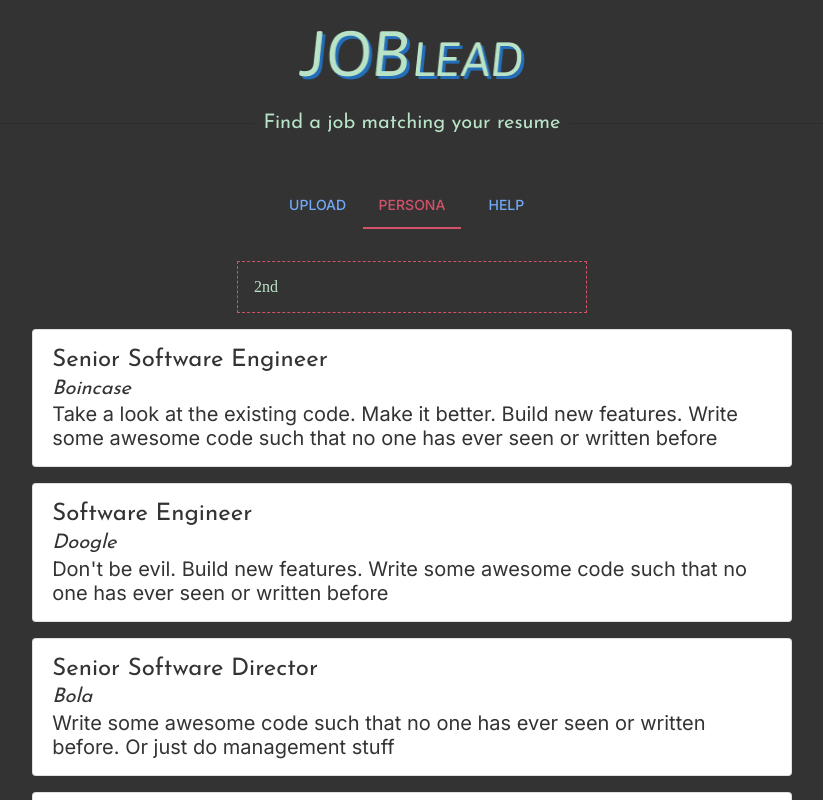
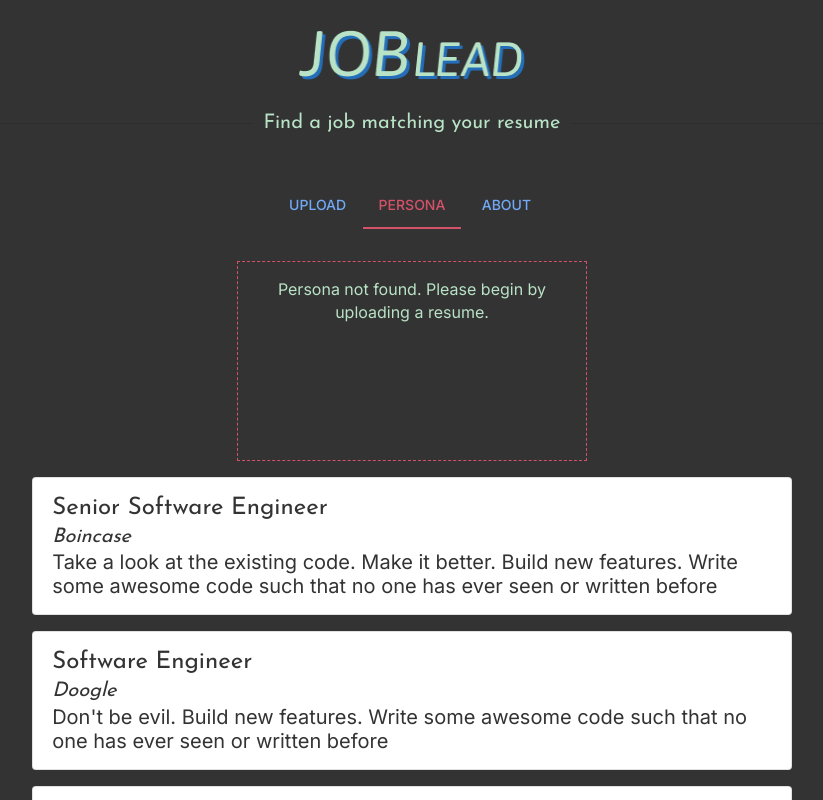
Before and after one commit to vipulvpatil/joblead, a Next.js app: page / in a window 1280 px wide. Both pictures are taken after a click on the tab "PERSONA". Shown: the top 800 px of the page, without its empty margins (228-1051 px from the left). Built offline with nearby package versions, Linux system fonts and the light colour scheme.

Commit message:
added some animation when switching tabs

```diff
--- /dev/null
+++ b/components/persona_div.js
@@ -0,0 +1,12 @@
+import {Stack, Typography} from "@mui/material"
+import styles from "@/styles/Home.module.css"
+
+const PersonaDiv = () => {
+  return (
+    <Stack direction="column" className={styles.personaStack} spacing={2}>
+      <Typography variant="body2">Persona not found. Please begin by uploading a resume.</Typography>
+    </Stack>
+  )
+}
+
+export default PersonaDiv
--- a/components/tab_container.js
+++ b/components/tab_container.js
@@ -1,35 +1,51 @@
 import {Tab, Tabs, Typography} from "@mui/material"
 import {useEffect, useState} from "react"
+import PersonaDiv from "@/components/persona_div"
+import UploadDiv from "@/components/upload_div"
 import styles from "@/styles/Home.module.css"
 
-const TabContainer = ({children}) => {
-  const [processedChildren, setProcessedChildren] = useState(children)
+const TabContainer = () => {
+  const [tabContent, setTabContent] = useState(<UploadDiv/>)
   const [value, setValue] = useState(0)
+  const [height, setHeight] = useState("150px")
 
   const onChange = (e, newValue) => {
     setValue(newValue)
   }
 
   useEffect(() => {
-    let index = -1
-    const newChilden = children.map(child => {
-      index++
-      if (index != value) {
-        return <div className={styles.hidden} key={child.key}>{child}</div>
-      }
-      return <div key={child.key}>{child}</div>
-    })
-    setProcessedChildren(newChilden)
-  }, [children, value])
+    switch(value) {
+      case 0:
+        setTabContent(<UploadDiv/>)
+        break
+      case 1:
+        setTabContent(<PersonaDiv/>)
+        break
+      case 2:
+        setTabContent(<div>3</div>)
+        break
+    }
+  }, [value])
+
+  useEffect(() => {
+    switch(value) {
+      case 0:
+        setHeight("150px")
+        break
+      case 1:
+        setHeight("200px")
+        break
+    }
+  }, [value])
 
   return <>
     <Tabs value={value} onChange={onChange} centered className={styles.subheader}>
       <Tab label={<Typography variant="tab">Upload</Typography>} />
       <Tab label={<Typography variant="tab">Persona</Typography>} />
-      <Tab label={<Typography variant="tab">Help</Typography>} />
+      <Tab label={<Typography variant="tab">About</Typography>} />
     </Tabs>
-    <div className={styles.tabContent}>
-      {processedChildren}
+    <div className={styles.tabContent} style={{height:height}}>
+      {tabContent}
     </div>
   </>
 }
--- a/components/upload_div.js
+++ b/components/upload_div.js
@@ -24,7 +24,7 @@ const UploadDiv = () => {
       },
     }
 
-    const response = await fetch("/api/process_resume", {
+    const response = await fetch("/api/analyse_resume", {
       method: "POST",
       body: formData,
     }, config)
--- a/pages/api/process_resume.js
+++ b/pages/api/analyse_resume.js
@@ -1,5 +1,5 @@
+import {analyseResume, buildPersona} from "@/lib/persona_builder"
 import FileParser from "@/lib/file_parser"
-import {analyseResume, buildPersona} from "@/lib/persona_builder"
 import formidable from "formidable"
 
 export const config = {
@@ -32,7 +32,7 @@ const formParseCallbackFunc = (res) => async (err, fields, files) => {
   }
 }
 
-const ProcessResume = async (req, res) => {
+const AnalyseResume = async (req, res) => {
   if(req.method !== "POST"){
     res.status(405).json({error: "method not allowed"})
   } else {
@@ -41,4 +41,4 @@ const ProcessResume = async (req, res) => {
   }
 }
 
-export default ProcessResume
+export default AnalyseResume
--- a/pages/index.js
+++ b/pages/index.js
@@ -1,16 +1,11 @@
 import Joblist from "@/components/joblist"
 import {Stack} from "@mui/material"
 import TabContainer from "@/components/tab_container"
-import UploadDiv from "@/components/upload_div"
 
 const Index = () => {
   return (
     <Stack direction="column" sx={{alignItems: "center"}}>
-      <TabContainer>
-        <UploadDiv/>
-        <div>2nd</div>
-        <div>3rd</div>
-      </TabContainer>
+      <TabContainer/>
       <Joblist/>
     </Stack>
   )
--- a/styles/Home.module.css
+++ b/styles/Home.module.css
@@ -46,13 +46,18 @@
 }
 
 .tabContent {
+  transition: height ease 1s;
   border: 1px dashed var(--mui-palette-primary-main);
   padding: 1rem;
-  min-width: 350px;
+  width: 350px;
 }
 
 .uploadFileStack {
   align-items: center;
+}
+
+.personaStack {
+  text-align: center;
 }
 
 .card {
@@ -88,7 +93,3 @@
 .subheader {
   padding-bottom: 2rem;
 }
-
-.hidden {
-  display: none;
-}
```
